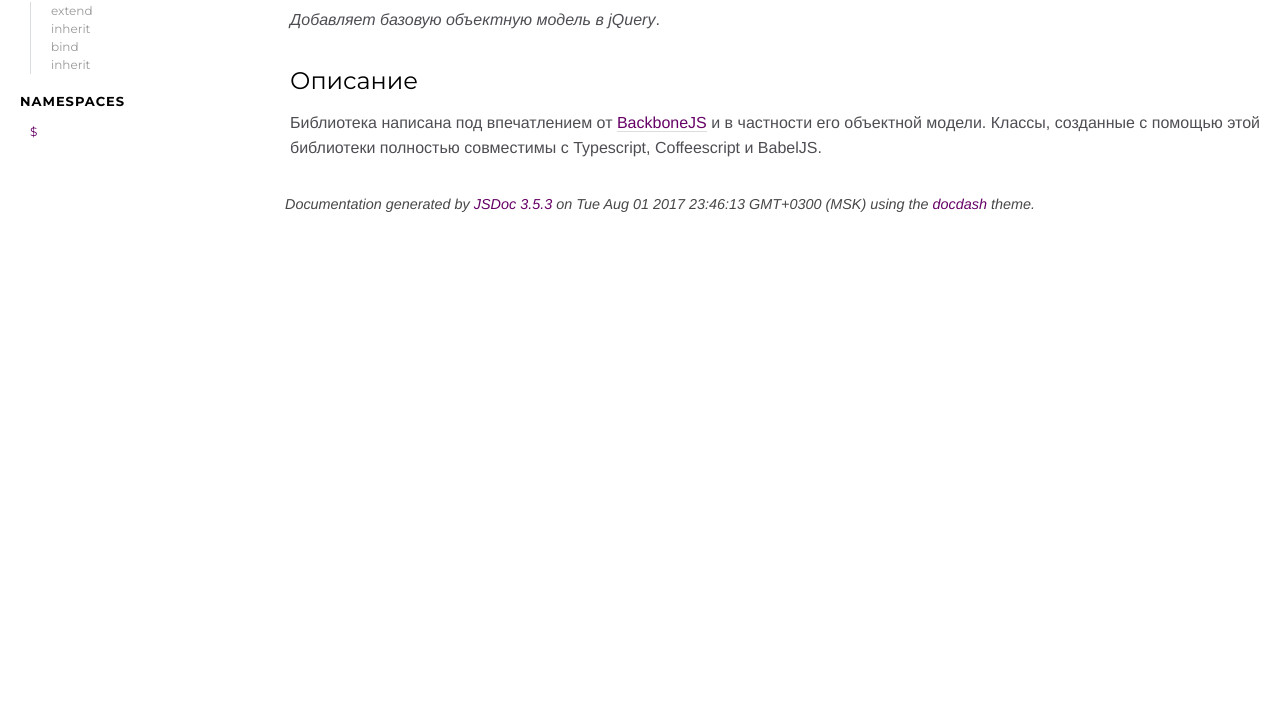
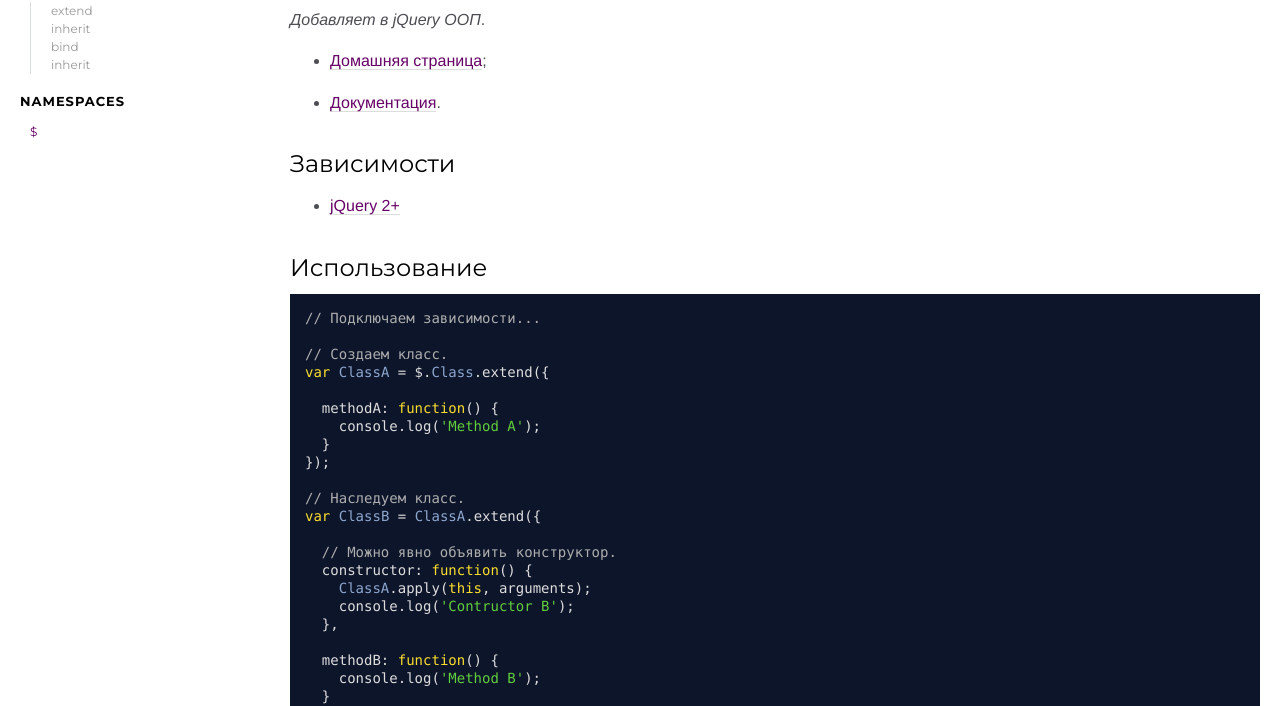
Before and after one commit to gleb-mihalkov/jquery-class, a website: page docs/index.html in a window 1280 px wide. Shown: the part 91-797 px from the top of the page. Drawn offline with Linux system fonts and the light colour scheme.

Commit message:
Обновление описания.

```diff
--- a/docs/index.html
+++ b/docs/index.html
@@ -46,8 +46,51 @@
 
 
     <section class="readme">
-        <article><h1>jQuery.Class</h1><p><em>Добавляет базовую объектную модель в jQuery</em>.</p>
-<h2>Описание</h2><p>Библиотека написана под впечатлением от <a href="http://backbonejs.ru/">BackboneJS</a> и в частности его объектной модели. Классы, созданные с помощью этой библиотеки полностью совместимы с Typescript, Coffeescript и BabelJS.</p></article>
+        <article><h1>jQuery.Class</h1><p><em>Добавляет в jQuery ООП</em>.</p>
+<ul>
+<li><p><a href="https://github.com/gleb-mihalkov/jquery-class">Домашняя страница</a>;</p>
+</li>
+<li><p><a href="https://gleb-mihalkov.github.io/jquery-class/">Документация</a>.</p>
+</li>
+</ul>
+<h2>Зависимости</h2><ul>
+<li><a href="http://jquery.com/">jQuery 2+</a></li>
+</ul>
+<h2>Использование</h2><pre class="prettyprint source lang-javascript"><code>// Подключаем зависимости...
+
+// Создаем класс.
+var ClassA = $.Class.extend({
+
+  methodA: function() {
+    console.log('Method A');
+  }
+});
+
+// Наследуем класс.
+var ClassB = ClassA.extend({
+
+  // Можно явно объявить конструктор.
+  constructor: function() {
+    ClassA.apply(this, arguments);
+    console.log('Contructor B');
+  },
+
+  methodB: function() {
+    console.log('Method B');
+  }
+});
+
+// Создадим миксин и добавим новому классу.
+var Mixin = {
+  methodM: function() { console.log('Method M'); }
+};
+
+var ClassC = ClassB.extend({
+  inherits: [Mixin]
+});
+
+// Можно также задать миксин вручную.
+ClassC.inherit(Mixin);</code></pre></article>
     </section>
 
 
@@ -60,7 +103,7 @@
 <br class="clear">
 
 <footer>
-    Documentation generated by <a href="https://github.com/jsdoc3/jsdoc">JSDoc 3.5.3</a> on Tue Aug 01 2017 23:46:13 GMT+0300 (MSK) using the <a href="https://github.com/clenemt/docdash">docdash</a> theme.
+    Documentation generated by <a href="https://github.com/jsdoc3/jsdoc">JSDoc 3.5.3</a> on Wed Aug 02 2017 01:13:27 GMT+0300 (MSK) using the <a href="https://github.com/clenemt/docdash">docdash</a> theme.
 </footer>
 
 <script>prettyPrint();</script>
```
Also changed, not shown: docs/$.Class.html (+1 -1 lines), docs/$.html (+1 -1 lines), docs/class.js.html (+1 -1 lines), README.md.
